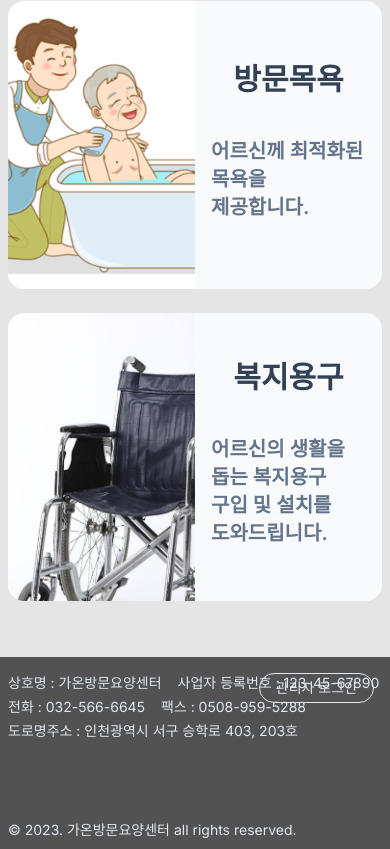
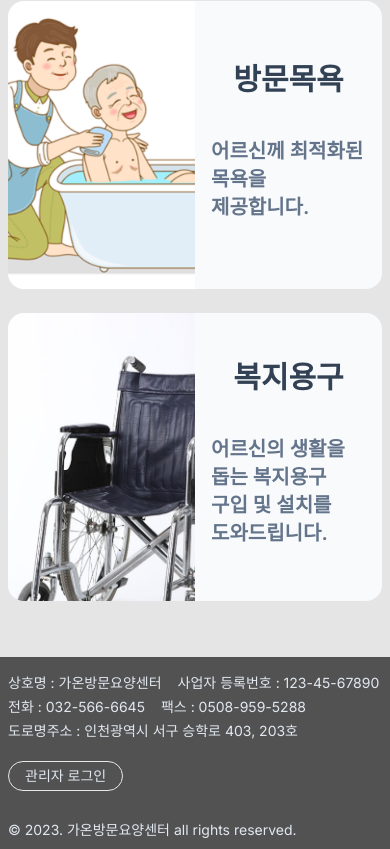
Before and after one commit to PMtHk/gaon, a Next.js app: page / in a window 390 px wide. Shown: the part 2587-3436 px from the top of the page. Built offline with nearby package versions, Linux system fonts and the light colour scheme.

Commit message:
fix : footer 내용 겹치는 에러 수정

```diff
--- a/components/Footer.tsx
+++ b/components/Footer.tsx
@@ -17,11 +17,11 @@ const Footer = async () => {
             <span>팩스 : 0508-959-5288</span>
           </div>
           <span>도로명주소 : 인천광역시 서구 승학로 403, 203호</span>
-          <div className="absolute right-2 top-0">
+          <div className="mt-4 sm:mt-2 md:absolute md:mt-0 right-2 md:top-0">
             <ToLoginButton />
           </div>
         </div>
-        <div className="absolute bottom-2 left-0">
+        <div className="absolute bottom-2">
           <span className="text-slate-200 text-sm">
             © 2023. 가온방문요양센터 all rights reserved.
           </span>
```
